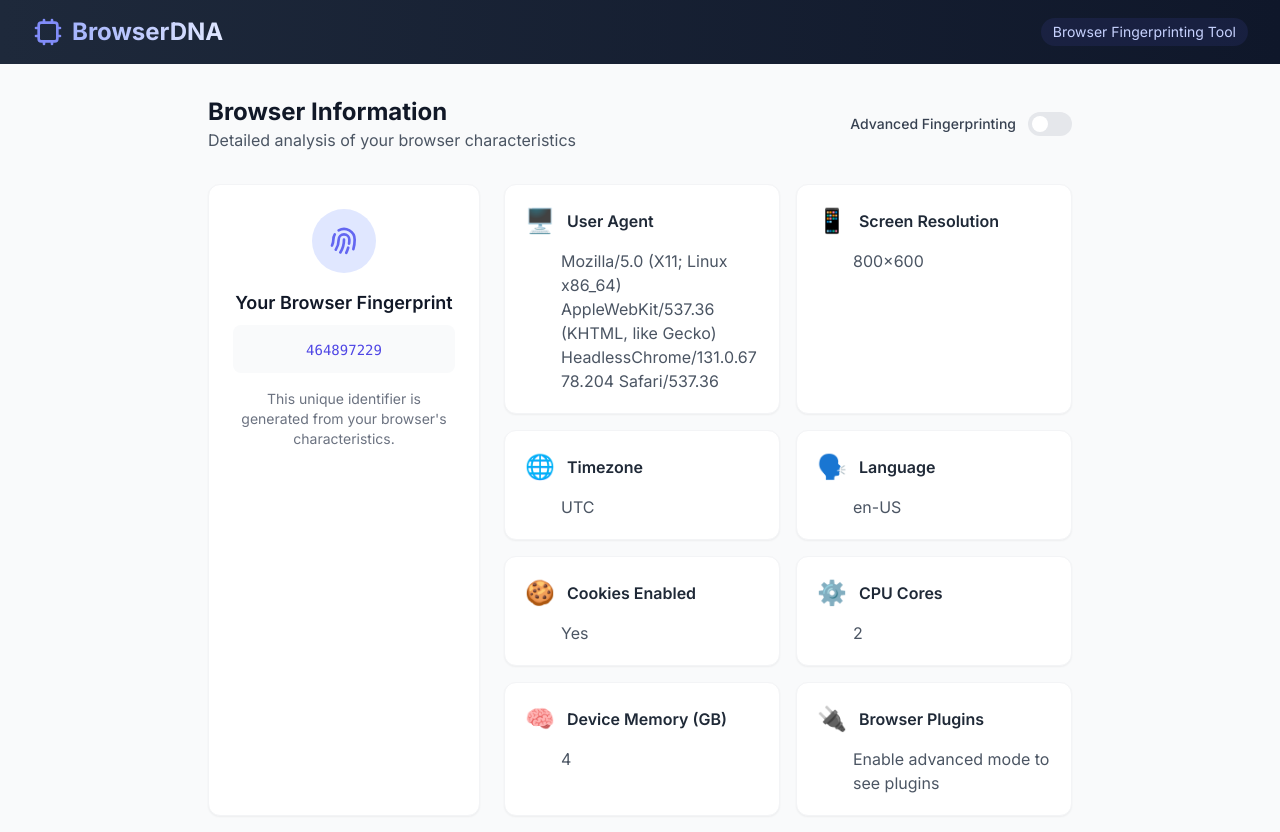
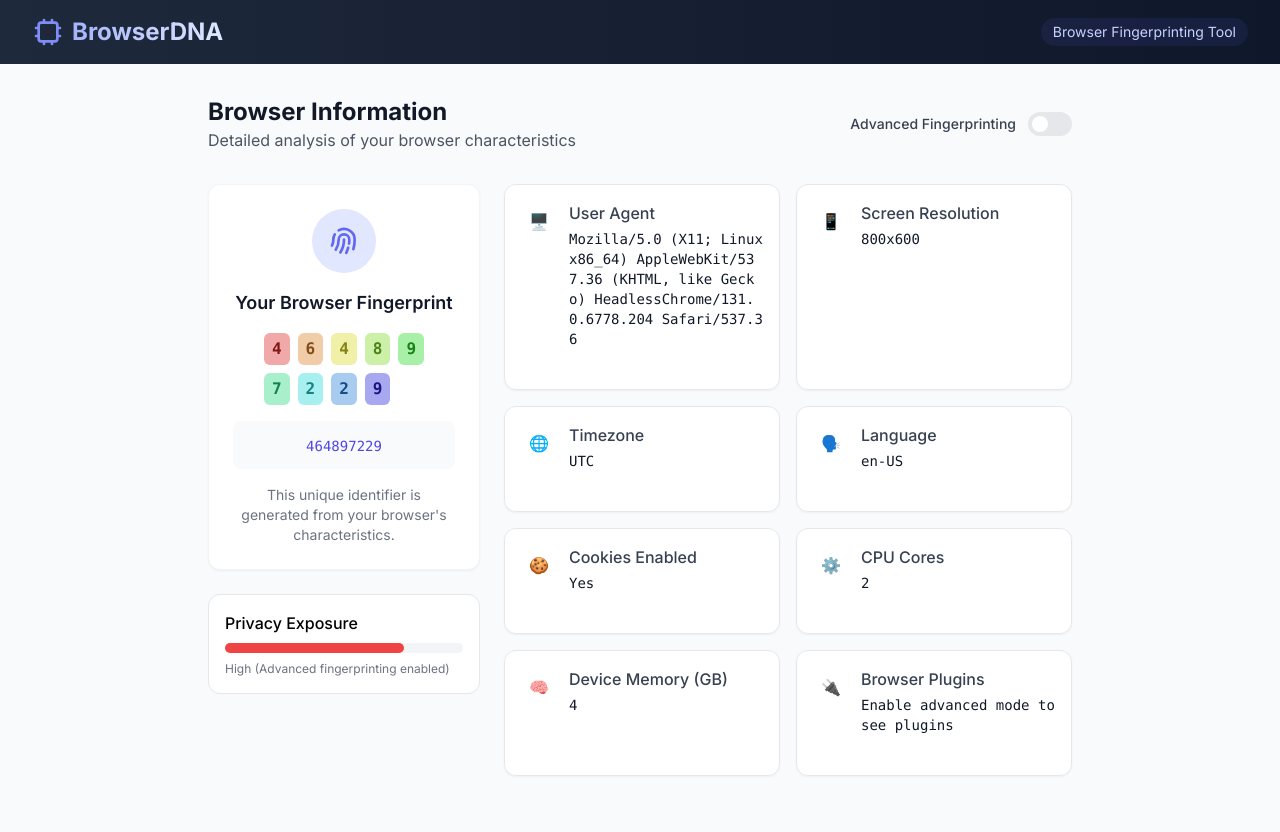
Before and after one commit to Mayaar-Irshad/BrowserDNA, a React (Create React App) app: page / in a window 1280 px wide. Shown: the top 832 px of the page. Built offline with nearby package versions, Linux system fonts and the light colour scheme.

Commit message:
improved infocards styles

```diff
--- a/src/components/FingerprintDisplay.jsx
+++ b/src/components/FingerprintDisplay.jsx
@@ -1,6 +1,6 @@
 const FingerprintDisplay = ({ fingerprint }) => {
   return (
-    <div className="bg-white rounded-xl shadow-sm border border-gray-100 p-6 h-full">
+    <div className="bg-white rounded-xl shadow-sm border border-gray-100 p-6">
       <div className="text-center">
         <div className="w-16 h-16 bg-indigo-100 rounded-full flex items-center justify-center mx-auto mb-4">
           <svg className="w-8 h-8 text-indigo-500" fill="none" stroke="currentColor" viewBox="0 0 24 24">
@@ -8,6 +8,25 @@
           </svg>
         </div>
         <h3 className="text-lg font-semibold text-gray-900 mb-2">Your Browser Fingerprint</h3>
+
+        {/* Visual Fingerprint Grid */}
+        <div className="flex justify-center my-4">
+          <div className="grid grid-cols-5 gap-2 w-40">
+            {fingerprint.split('').slice(0,10).map((char, i) => (
+              <div
+                key={i}
+                className="h-8 rounded-md flex items-center justify-center font-mono font-bold"
+                style={{
+                  backgroundColor: `hsl(${(i * 30) % 360}, 70%, 80%)`,
+                  color: `hsl(${(i * 30) % 360}, 70%, 30%)`
+                }}
+              >
+                {char}
+              </div>
+            ))}
+          </div>
+        </div>
+
         <div className="bg-gray-50 p-3 rounded-lg mb-4">
           <code className="text-sm font-mono text-indigo-600 break-all">{fingerprint}</code>
         </div>
--- a/src/components/InfoCard.jsx
+++ b/src/components/InfoCard.jsx
@@ -1,19 +1,55 @@
 const InfoCard = ({ title, value, icon }) => {
+  const handleCopy = () => {
+    if (!value) return;
+    navigator.clipboard.writeText(value);
+  };
+
   return (
-    <div className="bg-white rounded-xl shadow-sm border border-gray-100 overflow-hidden hover:shadow-md transition-shadow">
-      <div className="p-5">
-        <div className="flex items-center mb-3">
-          {icon && <span className="text-2xl mr-3">{icon}</span>}
-          <h3 className="font-semibold text-gray-800">{title}</h3>
+    <div className="
+      bg-white/90 backdrop-blur-sm
+      rounded-xl p-4 border border-gray-200
+      shadow-xs hover:shadow-md
+      transition-all duration-300 ease-in-out
+      hover:border-primary-200
+      hover:-translate-y-0.5
+      group
+    ">
+      {/* Rest of your card content remains the same */}
+      <div className="flex items-start gap-3">
+        <div className="
+          bg-primary-100 p-2 rounded-lg
+          group-hover:bg-primary-200
+          transition-colors duration-300
+        ">
+          {icon || (
+            <svg className="w-5 h-5 text-primary-600 group-hover:text-primary-800 transition-colors"
+                 fill="none" stroke="currentColor" viewBox="0 0 24 24">
+              <path strokeLinecap="round" strokeLinejoin="round" strokeWidth={2} d="M13 16h-1v-4h-1m1-4h.01M21 12a9 9 0 11-18 0 9 9 0 0118 0z" />
+            </svg>
+          )}
         </div>
-        <div className="pl-9"> {/* Adjust based on icon size */}
-            <p className="text-gray-600 break-words text-sm md:text-base">
-              {value || 'Not available'}
-            </p>
+        <div className="flex-1">
+          <h3 className="font-medium text-gray-700 group-hover:text-gray-900 transition-colors">{title}</h3>
+          <p className="mt-1 text-gray-900 font-mono text-sm break-all">
+            {value || 'Not detected'}
+          </p>
+          {value && (
+            <button
+              onClick={handleCopy}
+              className="mt-2 text-xs flex items-center
+                        text-primary-600 hover:text-primary-800
+                        opacity-0 group-hover:opacity-100
+                        transition-all duration-300"
+            >
+              <svg className="w-3 h-3 mr-1" fill="none" stroke="currentColor" viewBox="0 0 24 24">
+                <path strokeLinecap="round" strokeLinejoin="round" strokeWidth={2} d="M8 5H6a2 2 0 00-2 2v12a2 2 0 002 2h10a2 2 0 002-2v-1M8 5a2 2 0 002 2h2a2 2 0 002-2M8 5a2 2 0 012-2h2a2 2 0 012 2m0 0h2a2 2 0 012 2v3m2 4H10m0 0l3-3m-3 3l3 3" />
+              </svg>
+              Copy
+            </button>
+          )}
         </div>
       </div>
     </div>
   );
 };
-
 export default InfoCard;
--- a/src/index.css
+++ b/src/index.css
@@ -1,12 +1,21 @@
 @tailwind base;
 @tailwind components;
 @tailwind utilities;
+
+@layer utilities {
+  .shadow-xs {
+    box-shadow: 0 1px 2px 0 rgb(0 0 0 / 0.05);
+  }
+  .text-balance {
+    text-wrap: balance;
+  }
+}
 
 body {
   font-family: 'Inter', sans-serif;
 }
 
-/* Smooth transitions for toggle switch */
+/* Smooth transitions */
 .toggle-switch {
   transition: all 0.3s ease;
 }
--- a/src/pages/Home.jsx
+++ b/src/pages/Home.jsx
@@ -26,9 +26,25 @@
 
         {/* Main Content Grid */}
         <div className="grid grid-cols-1 lg:grid-cols-3 gap-6">
-          {/* Left Column - Fingerprint */}
-          <div className="lg:col-span-1">
+          {/* Left Column - Fingerprint & Privacy */}
+          <div className="lg:col-span-1 space-y-6">
             <FingerprintDisplay fingerprint={fingerprintData.fingerprint} />
+
+            {/* Privacy Meter */}
+            <div className="bg-white rounded-xl p-4 border border-gray-200">
+              <h3 className="font-medium mb-2">Privacy Exposure</h3>
+              <div className="w-full bg-gray-100 rounded-full h-2.5">
+                <div
+                  className="bg-red-500 h-2.5 rounded-full transition-all duration-500"
+                  style={{ width: `${fingerprintData.plugins.length > 0 ? '75%' : '45%'}` }}
+                ></div>
+              </div>
+              <p className="text-xs mt-2 text-gray-500">
+                {fingerprintData.plugins.length > 0
+                  ? "High (Advanced fingerprinting enabled)"
+                  : "Medium (Basic fingerprinting)"}
+              </p>
+            </div>
           </div>
 
           {/* Right Column - Info Cards */}
@@ -71,7 +87,7 @@
               />
               <InfoCard
                 title="Browser Plugins"
-                value={fingerprintData.plugins.join(', ')}
+                value={fingerprintData.plugins.join(', ') || 'Enable advanced mode to see plugins'}
                 icon="🔌"
               />
             </div>
```
